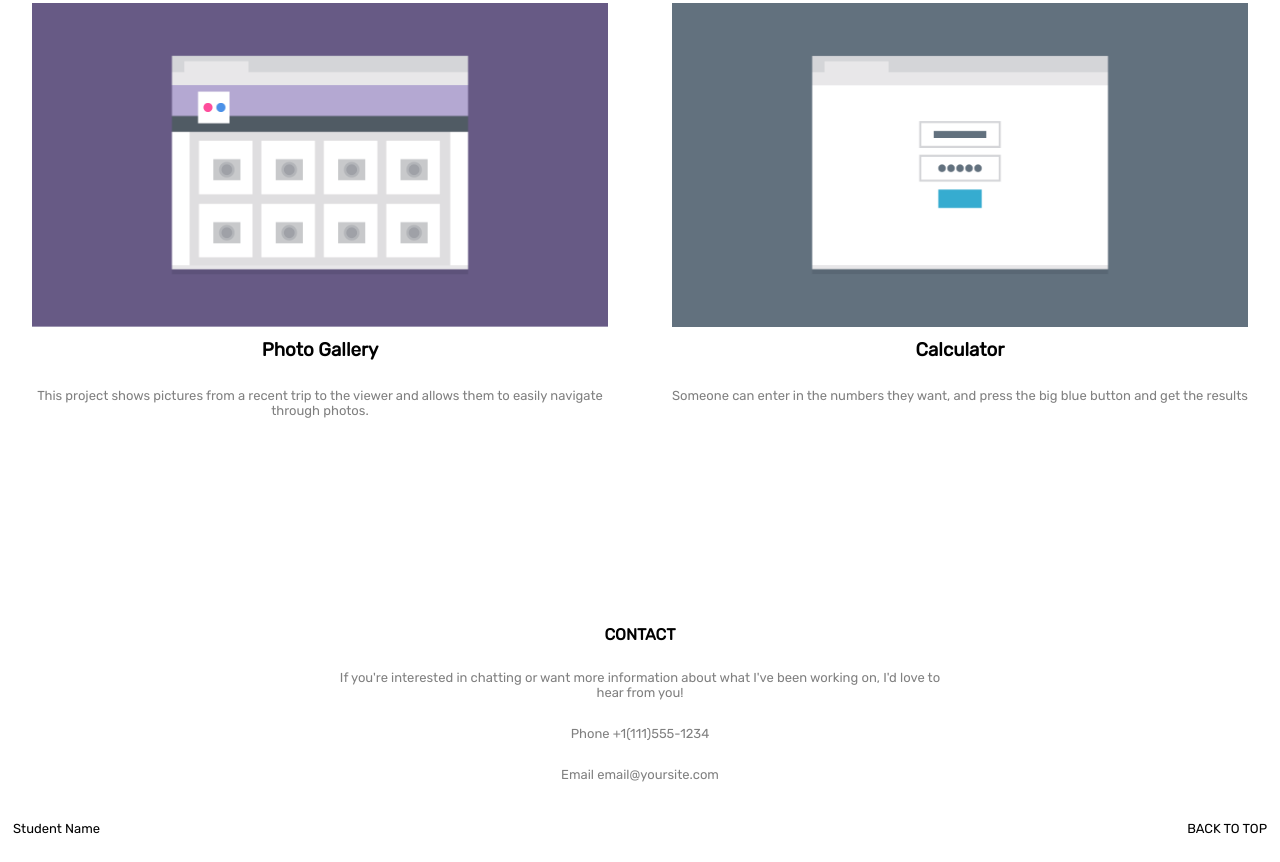
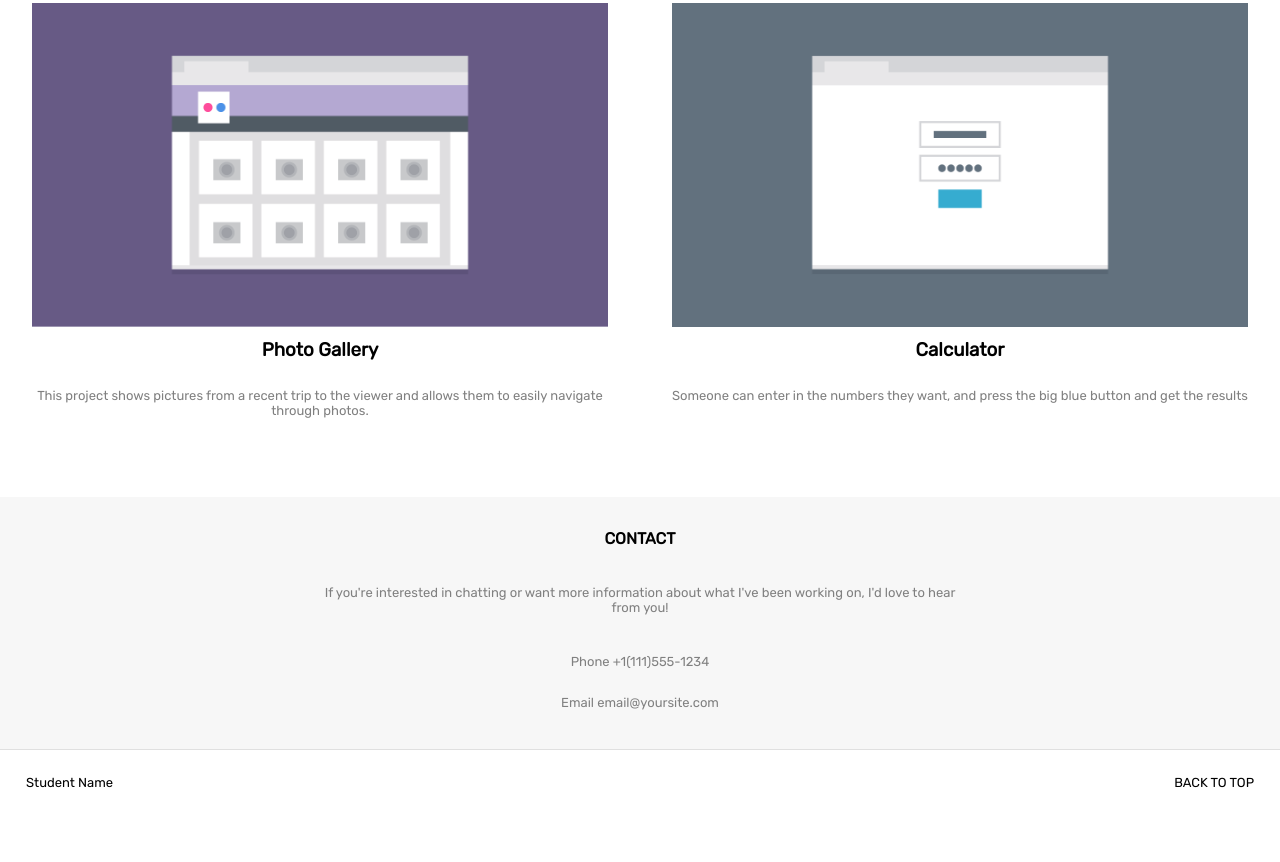
Before and after one commit to JaredStephens/Responsive_Layout, a plain HTML site: page index.html in a window 1280 px wide. Shown: the part 1745-2607 px from the top of the page. Drawn offline with Linux system fonts and the light colour scheme.

Commit message:
footer MQ
working MQ footer,  screen size 768+

```diff
--- a/index.html
+++ b/index.html
@@ -122,10 +122,11 @@
 			<section class="footer_info">
 				Email <bold>email@yoursite.com</bold>
 			</section>
-			<section class="footer_info">
+			<section class="footer_info" id="name-top">
 				<div style="float: left">Student Name</div>
 				<div style="float: right">BACK TO TOP</div>
 			</section>
 		</footer>
+
 	</body>
 </html>
--- a/styles.css
+++ b/styles.css
@@ -66,10 +66,6 @@ h2 {
 	padding-bottom: 15%;
 	font-size: 1rem;
 }
-
-h4 {
-	padding-top: 10%;
-}
 h3,
 p,
 h2 {
@@ -80,13 +76,29 @@ h2 {
 .footer_info {
 	text-align: center;
 	font-size: small;
-	margin: 1em;
 	padding-top: 1em;
+	background-color: #f7f7f7;
+	margin: 0%;
 }
 .footer_info > div {
 	padding-top: 1em;
 	padding-bottom: 2em;
 	color: black;
+}
+h4 {
+	padding-top: 10%;
+	padding-bottom: 2em;
+	background-color: #f7f7f7;
+}
+#chat {
+	padding-left: 20%;
+	padding-right: 20%;
+	padding-bottom: 2em;
+}
+#name-top {
+	padding-right: 1em;
+	padding-left: 1em;
+	border-bottom: 0.5px solid rgb(128, 128, 128, 0.2);
 }
 
 /* tablet layout */
@@ -136,4 +148,22 @@ h2 {
 		padding-left: 25%;
 		padding-right: 25%;
 	}
+	h4,
+	.footer_info {
+		background-color: #f7f7f7;
+		margin: 0%;
+	}
+	h4 {
+		padding-top: 2em;
+		padding-bottom: 1.5em;
+	}
+	.footer_info {
+		padding: 1em;
+	}
+	#name-top > div {
+		padding-top: 3em;
+		padding-bottom: 5%;
+		padding-right: 1em;
+		padding-left: 1em;
+	}
 }
```
